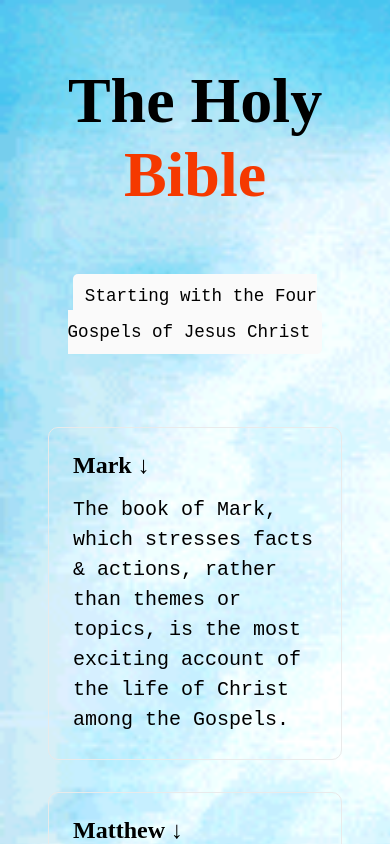
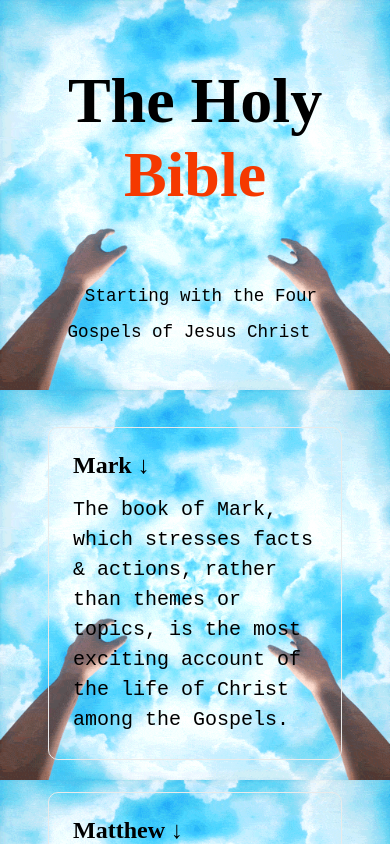
Before and after one commit to jnutt367/the-holy-bible, a Next.js app: page / in a window 390 px wide. Shown: the top 844 px of the page. Built offline with nearby package versions, Linux system fonts and the light colour scheme.

Commit message:
commited to writing this bible

```diff
--- a/styles/Home.module.css
+++ b/styles/Home.module.css
@@ -61,7 +61,6 @@
 }
 
 .code {
-    background: #fafafa;
     border-radius: 5px;
     padding: 0.75rem;
     font-size: 1.1rem;
@@ -120,3 +119,10 @@
         flex-direction: column;
     }
 }
+
+@media (max-width: 900px) {
+    .container {
+        background-size: contain;
+        background-repeat: repeat;
+    }
+}
```
